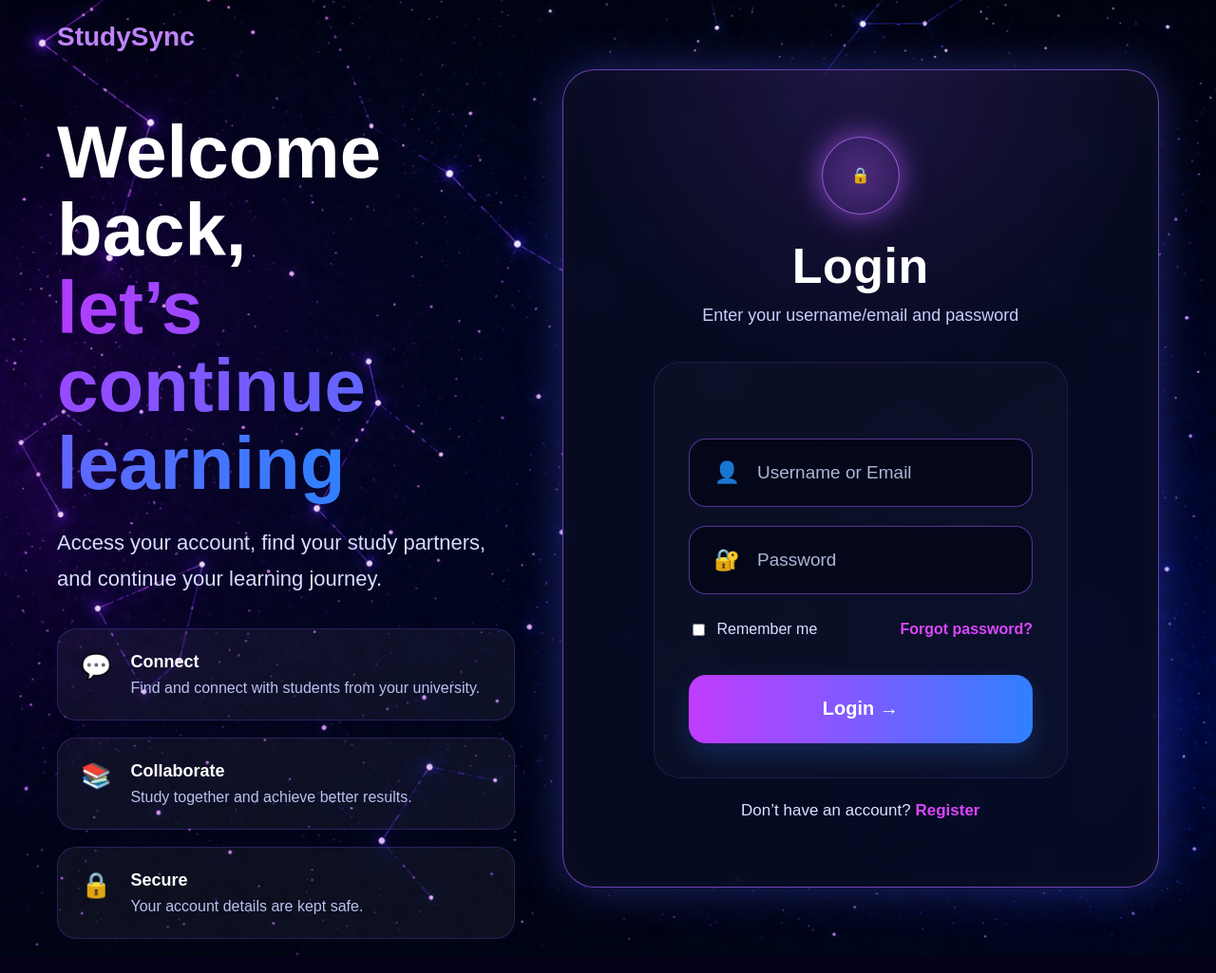
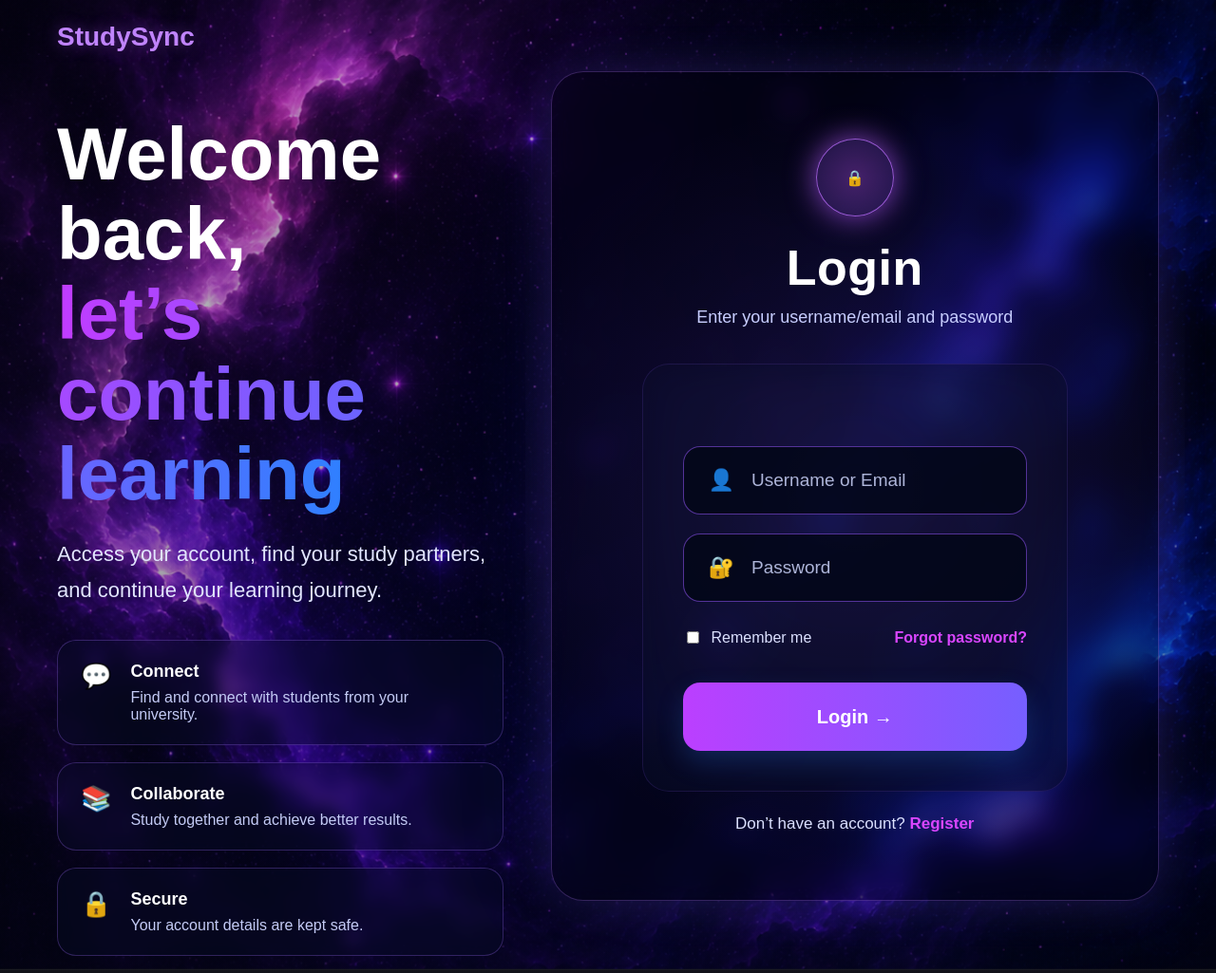
Before and after one commit to OCEsLastHope/cits3403, a Flask app: page /login in a window 1280 px wide. Shown: the whole page at 95% size. Run offline with Flask 3, Linux system fonts and the light colour scheme.

Commit message:
Refine login page UI with its own unique, new background and improved glassmorphism styling

```diff
--- a/app/static/styles.css
+++ b/app/static/styles.css
@@ -407,8 +407,9 @@ body {
 .login-page {
     min-height: 100vh;
     margin: 0;
-    background: url("../static/bgUI.png") center/cover no-repeat,
-                linear-gradient(135deg, #070817, #0b1028 55%, #061428);
+    background:
+        linear-gradient(rgba(4, 6, 20, 0.28), rgba(4, 6, 20, 0.42)),
+        url("../static/loginUI.png") center/cover no-repeat;
     color: #ffffff;
     font-family: Arial, sans-serif;
 }
@@ -426,30 +427,31 @@ body {
 
 .login-left {
     width: 100%;
-    max-width: 820px;
+    max-width: 760px;
 }
 
 .login-left h2 {
     font-size: 28px;
     margin-bottom: 42px;
     color: #c084fc;
+    text-shadow: 0 0 18px rgba(178, 97, 255, 0.45);
 }
 
 .login-left h1 {
     font-size: 78px;
-    line-height: 1.05;
+    line-height: 1.08;
     margin-bottom: 24px;
 }
 
 .login-left h1 span {
-    background: linear-gradient(90deg, #b23cff, #2f80ff);
+    background: linear-gradient(90deg, #c13cff, #7c5cff, #2f80ff);
     -webkit-background-clip: text;
     color: transparent;
 }
 
 .login-left > p {
-    max-width: 650px;
-    color: #d7dcff;
+    max-width: 610px;
+    color: #e2e6ff;
     font-size: 22px;
     line-height: 1.7;
     margin-bottom: 34px;
@@ -459,12 +461,19 @@ body {
     display: flex;
     gap: 20px;
     align-items: flex-start;
-    max-width: 620px;
+    max-width: 560px;
     margin-bottom: 18px;
-    padding: 24px;
+    padding: 22px 24px;
     border-radius: 20px;
-    background: rgba(255, 255, 255, 0.05);
-    border: 1px solid rgba(130, 80, 255, 0.25);
+    background: rgba(10, 14, 40, 0.38);
+    border: 1px solid rgba(160, 110, 255, 0.28);
+    backdrop-filter: blur(8px);
+    transition: transform 0.2s ease, border-color 0.2s ease;
+}
+
+.login-feature:hover {
+    transform: translateX(4px);
+    border-color: rgba(190, 120, 255, 0.55);
 }
 
 .login-feature span {
@@ -479,27 +488,40 @@ body {
 .login-feature p {
     margin: 0;
     font-size: 16px;
-    color: #b9c1ee;
+    color: #c4cbf5;
 }
 
 /* RIGHT SIDE */
 
 .login-card {
+    position: relative;
     width: 100%;
-    max-width: 980px;
-    min-height: 700px;
+    max-width: 940px;
+    min-height: 680px;
     padding: 70px 95px;
     border-radius: 34px;
-    background:
-        radial-gradient(circle at top, rgba(160, 80, 255, 0.15), transparent 35%),
-        rgba(8, 12, 34, 0.86);
-    border: 1.5px solid rgba(166, 91, 255, 0.65);
+
+    background: rgba(5, 8, 28, 0.22);
+
+    border: 1px solid rgba(175, 120, 255, 0.28);
+
     box-shadow:
-        0 0 45px rgba(90, 100, 255, 0.35),
-        inset 0 0 35px rgba(255, 255, 255, 0.03);
+        0 0 50px rgba(140, 90, 255, 0.18),
+        0 0 120px rgba(60, 120, 255, 0.08);
+
     backdrop-filter: blur(14px);
+
     text-align: center;
     justify-self: end;
+}
+
+.login-card::before {
+    content: "";
+    position: absolute;
+    inset: -28px;
+    border-radius: inherit;
+    background: radial-gradient(circle, rgba(143, 92, 255, 0.14), transparent 70%);
+    z-index: -1;
 }
 
 .login-icon {
@@ -533,10 +555,17 @@ body {
     width: 100%;
     max-width: 820px;
     margin: 0 auto;
-    padding: 36px;
+
+    padding: 42px;
+
     border-radius: 28px;
-    background: rgba(255, 255, 255, 0.025);
-    border: 1px solid rgba(150, 90, 255, 0.16);
+
+    background: rgba(10, 14, 40, 0.46);
+
+    border: 1px solid rgba(150, 90, 255, 0.14);
+
+    backdrop-filter: blur(18px);
+
     display: flex;
     flex-direction: column;
     gap: 20px;
@@ -615,6 +644,7 @@ body {
     border: none;
     border-radius: 18px;
     background: linear-gradient(90deg, #c13cff, #7c5cff, #2f80ff);
+    background-size: 200% 200%;
     color: #ffffff;
     font-size: 20px;
     font-weight: 700;
@@ -622,11 +652,18 @@ body {
     margin-top: 10px;
     transition: all 0.25s ease;
     box-shadow: 0 12px 28px rgba(47, 128, 255, 0.22);
+    animation: loginGradientMove 8s ease infinite;
 }
 
 .login-btn:hover {
     transform: translateY(-2px);
-    box-shadow: 0 0 24px rgba(120, 120, 255, 0.45);
+    box-shadow: 0 0 26px rgba(120, 120, 255, 0.48);
+}
+
+@keyframes loginGradientMove {
+    0% { background-position: left; }
+    50% { background-position: right; }
+    100% { background-position: left; }
 }
 
 .signup-link {
@@ -680,7 +717,6 @@ body {
     border-color: rgba(93, 238, 169, 0.45);
     box-shadow: 0 0 0 1px rgba(93, 238, 169, 0.12) inset;
 }
-
 
 /* Forgot password page */
 
```
Also changed, not shown: app/static/loginUI.png (added).
